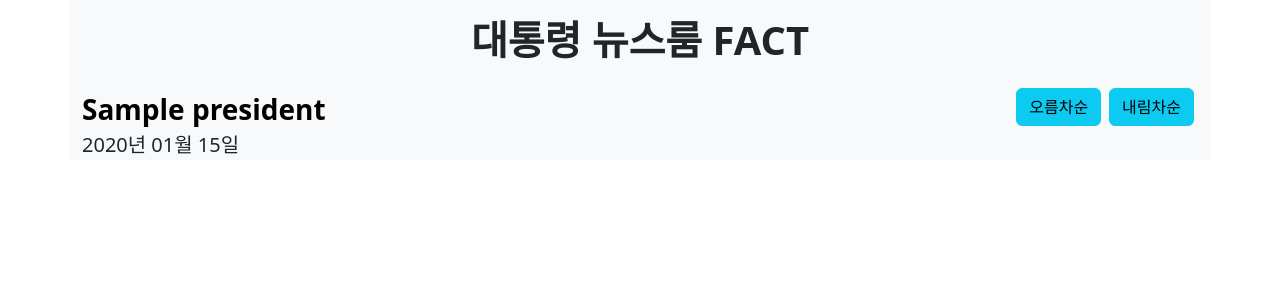
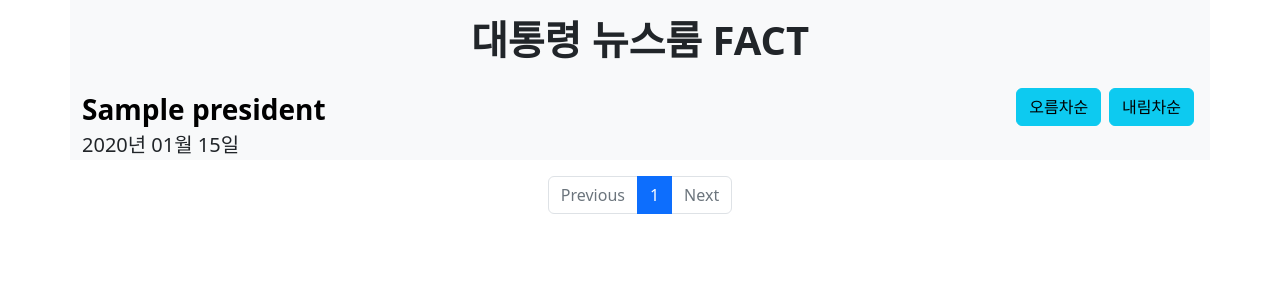
Before and after one commit to 2044smile/stock, a Django app: template stock/templates/stock/presidentfact_list.html in a window 1280 px wide. Shown: the part 192-492 px from the top of the page. Run offline with Django 4.2, Linux system fonts and the light colour scheme; the template is opened without the code that fills it: most values are stand-ins (such as "Sample title", 1, 10 or a date in 2020).

Commit message:
:heavy_plus_sign: add pagination
done

```diff
--- a/stock/templates/stock/presidentfact_list.html
+++ b/stock/templates/stock/presidentfact_list.html
@@ -10,4 +10,54 @@
         <p class="fs-5">{{ president.date|date:"Y년 m월 d일"}}</p>
     {% endfor %}
 </div>
+<nav aria-label="Pagination">
+    <ul class="pagination justify-content-center">
+        {% if page_obj.has_previous %}  <!-- 이전 데이터가 존재하면 -->
+            <li class="page-item">
+                <a href="?page={{ page_obj.previous_page_number }}" class="page-link">Previous</a>
+            </li>
+        {% else %}    <!-- 이전 데이터가 존재하지 않으면 page-item disabled -->
+            <li class="page-item disabled">
+                <a class="page-link" href="" tabindex="-1" aria-disabled="True">Previous</a>  <!-- tabindex 요소가 탭 순서에 있지 않음 -->
+            </li>
+        {% endif %}
+
+        {% if page_obj.number|add:'-4' > 1 %} <!-- 내림차순 -->
+            <li class="page-item">
+                <a class="page-link" href="?page={{ page_obj.number|add:'-5' }}">&hellip;</a>
+            </li>
+        {% endif %}
+
+        {% for i in page_obj.paginator.page_range %}
+            {% if page_obj.number == i %}  <!-- page_obj.number 현재 페이지 Number-->
+                <li class="page-item active" aria-current="page">
+                    <span class="page-link">
+                        {{ i }}
+                        <span class="sr-only"></span>
+                    </span>
+                </li>
+            {% elif i > page_obj.number|add:'-5' and i < page_obj.number|add:'5' %} <!-- 위로 다섯 개 아래로 다섯 개 페이지 가져오기-->
+                <li class="page-item">
+                    <a class="page-link" href="?page={{ i }}">{{ i }}</a>
+                </li>
+            {% endif %}
+        {% endfor %}
+
+        {% if page_obj.paginator.num_pages > page_obj.number|add:'4' %}  <!-- page_obj.paginator.num_pages 마지막 페이지 숫자 EX) 19-->
+            <li class="page-item">  <!-- 오름차순 -->
+                <a class="page-link" href="?page={{ page_obj.number|add:'5' }}">&hellip;</a>
+            </li>
+        {% endif %}
+
+        {% if page_obj.has_next %}
+            <li class="page-item">
+                <a class="page-link" href="?page={{ page_obj.next_page_number }}">Next</a>
+            </li>
+        {% else %}
+            <li class="page-item disabled">
+                <a class="page-link" href="#" tabindex="-1" aria-disabled="True">Next</a>
+            </li>
+        {% endif %}
+    </ul>
+</nav>
 {% endblock %}
```
